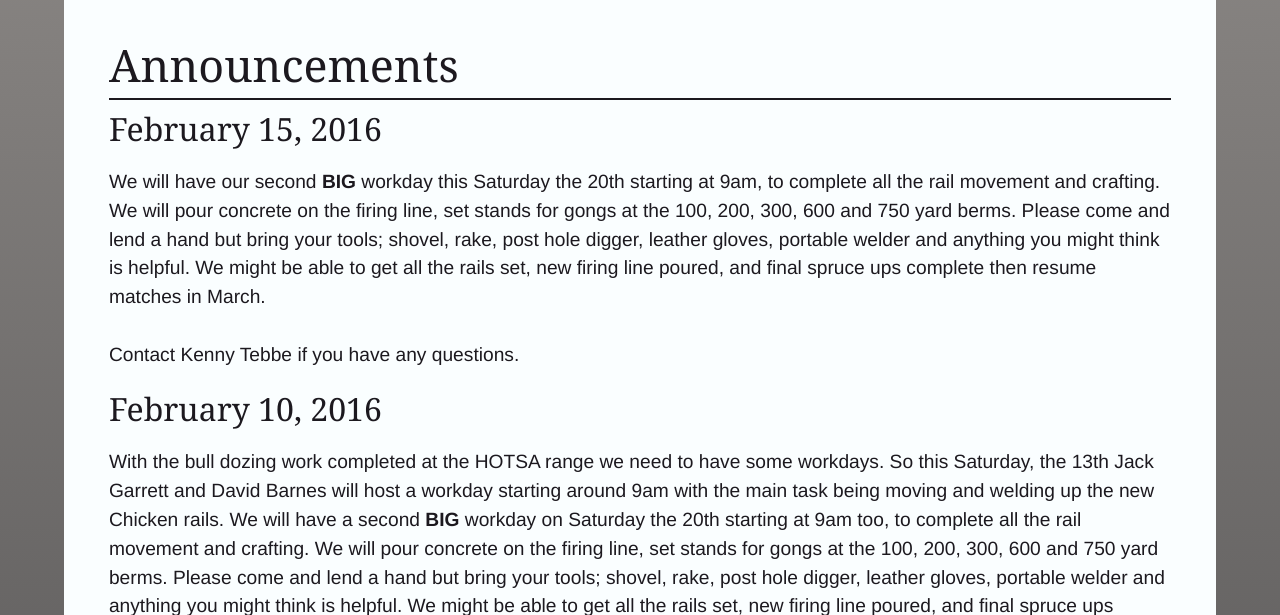
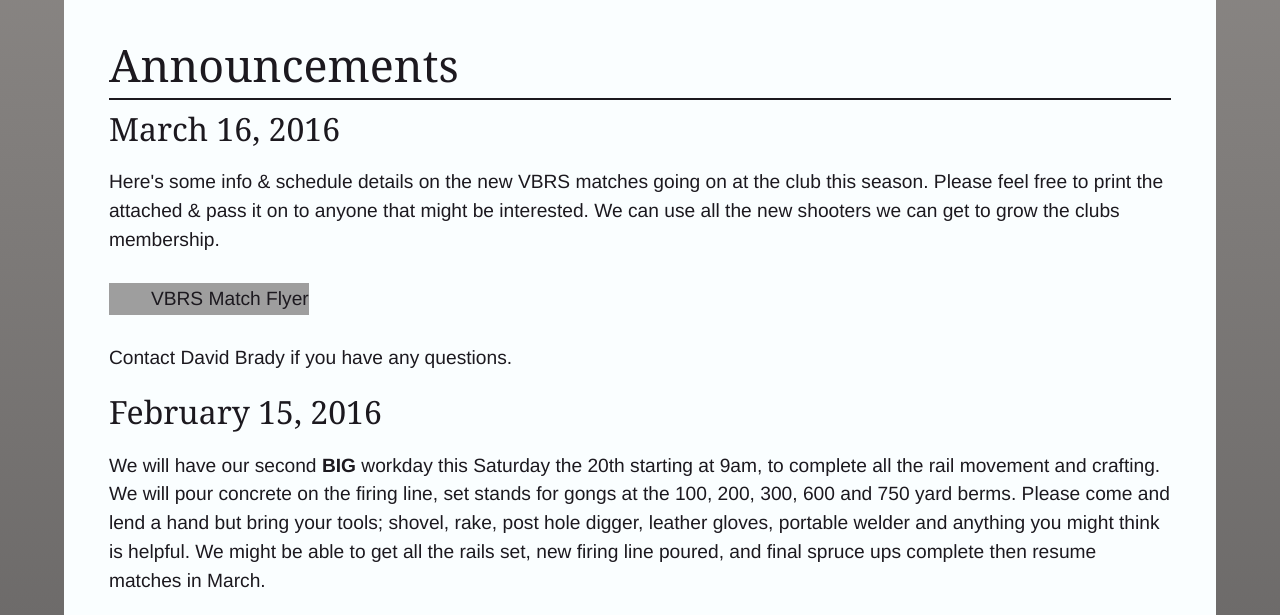
Before and after one commit to kevinwsauer/HOTSA, a PHP site: page /announcments.php in a window 1280 px wide. Shown: the part 389-1004 px from the top of the page. Run offline with PHP 8.4, Linux system fonts and the light colour scheme; some libraries are stand-ins or nearby versions; grey boxes are pictures that could not be loaded.

Commit message:
Adds March 16, 2016 VBRS announcment.

```diff
--- a/_includes/announcement-redirect.php
+++ b/_includes/announcement-redirect.php
@@ -2,6 +2,9 @@
 <aside id="announcements-redirect">
 <h2>Announcements</h2>
 <p>Get the latest announcements from the Heart of Texas Silhouette Association.
+<br>
+<br>
+<a href="announcments.php#03-16-2016" title="March 16, 2016">March 16, 2016</a>
 <br>
 <br>
 <a href="announcments.php#02-15-2016" title="February 15, 2016">February 15, 2016</a>
--- a/announcments.php
+++ b/announcments.php
@@ -23,6 +23,16 @@ $title = " - Announcements"; ?>
 <section id="main" class="cf" role="main">
 <article id="announcements" role="contentinfo">
 <h2>Announcements</h2>
+<section id="03-16-2016">
+<h3>March 16, 2016</h3>
+<p>Here's some info &amp; schedule details on the new VBRS matches going on at the club this season. Please feel free to print the attached &amp; pass it on to anyone that might be interested. We can use all the new shooters we can get to grow the clubs membership.
+<br>
+<br>
+<a href="_documents/VBRS_Match_Flyer.pdf" title="VBRS Match Flyer">VBRS Match Flyer</a>
+<br>
+<br>
+Contact David Brady if you have any questions.</p>
+</section><!-- #02-15-2016 -->
 <section id="02-15-2016">
 <h3>February 15, 2016</h3>
 <p>We will have our second <strong>BIG</strong> workday this Saturday the 20th starting at 9am, to complete all the rail movement and crafting. We will pour concrete on the firing line, set stands for gongs at the 100, 200, 300, 600 and 750 yard berms. Please come and lend a hand but bring your tools; shovel, rake, post hole digger, leather gloves, portable welder and anything you might think is helpful. We might be able to get all the rails set, new firing line poured, and final spruce ups complete then resume matches in March.
```
Also changed, not shown: 1 other file.
